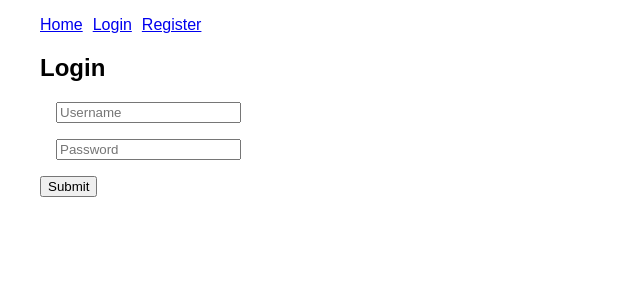
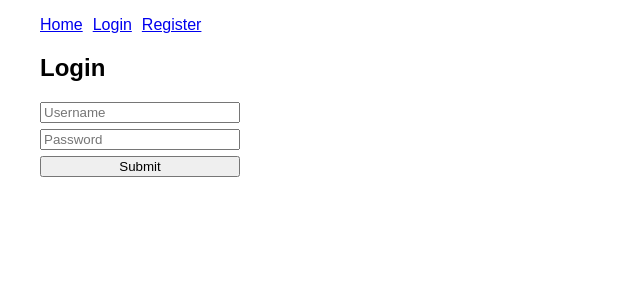
Before and after one commit to gyft-orga/frontend, a React app: page /login in a window 1280 px wide. Shown: the top 300 px of the page, without its empty margins (0-640 px from the left). Built offline with nearby package versions, Linux system fonts and the light colour scheme.

Commit message:
Cleanup Login a little

```diff
--- a/src/routes/Login.jsx
+++ b/src/routes/Login.jsx
@@ -2,6 +2,7 @@ import React, {useState} from "react";
 import { useForm } from "react-hook-form";
 import axios from 'axios'
 import { useNavigate } from "react-router-dom";
+import styled from "styled-components";
 
 export function Login() {
   let navigate = useNavigate();
@@ -9,35 +10,28 @@ export function Login() {
   const [data, setData] = useState("");
 
   const onSubmit = data => {
-    axios
-     .post(
-        'http://localhost:8002/auth/login',
-        data,
-        {
-          withCredentials: true,
-          headers: { 'Content-Type': 'application/json' },
-        }
-      )
-     .then(response => {
-        navigate("../home", { replace: true });
+    axios.post( 'http://localhost:8002/auth/login', data, {
+      withCredentials: true,
+      headers: { 'Content-Type': 'application/json' },
       } )
-     .catch(error => {console.log("login error? ", error)});
- };
+    .then( res => navigate("../home", { replace: true }));
+  };
+
+  const Form = styled.form`
+    display: flex;
+    flex-direction: column;
+    gap: 6px;
+    width: 200px;
+  `;
 
   return (
     <main>
       <h2>Login</h2>
-       {/* <form onSubmit={handleSubmit((data) => setData(JSON.stringify(data)))}> */}
-       <form onSubmit={handleSubmit((data) => onSubmit(data))}>
-        <div>
+        <Form onSubmit={handleSubmit((data) => onSubmit(data))}>
           <input {...register("username")} placeholder="Username" type="text" />
-        </div>
-        <div>
           <input {...register("password")} placeholder="Password" type="password" />
-        </div>
-        <input type="submit" />
-        {/* <p>{data}</p> */}
-      </form>
+          <input type="submit" />
+        </Form>
     </main>
   );
 }
```
